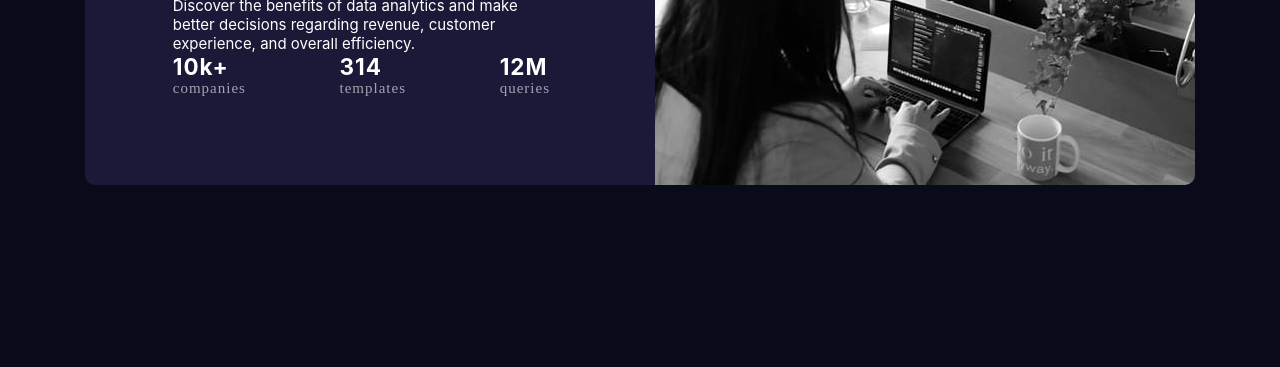
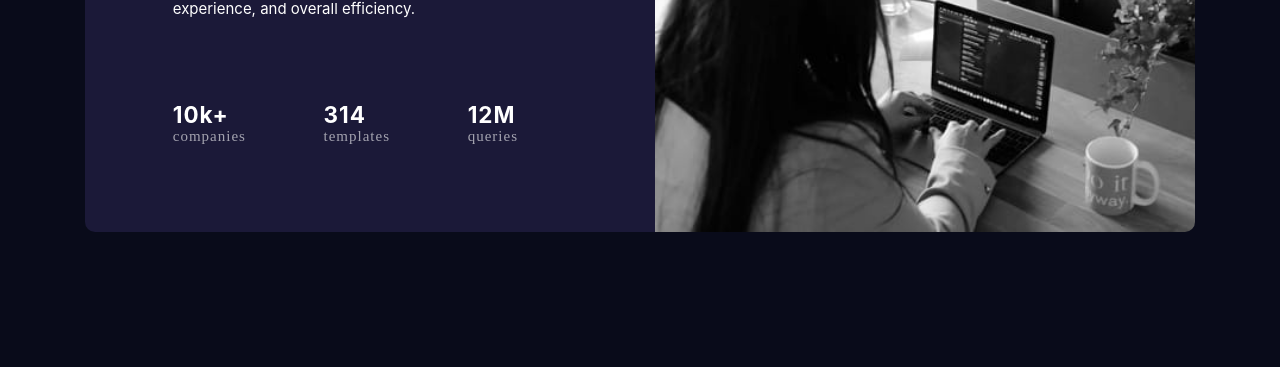
Before and after one commit to talrejakirti/talrejakirti, a plain HTML site: page Assignment/index.html in a window 1280 px wide. Shown: the part 433-800 px from the top of the page. Drawn offline with Linux system fonts and the light colour scheme; a web font is replaced by a local one.

Commit message:
Update style.css

```diff
--- a/Assignment/style.css
+++ b/Assignment/style.css
@@ -54,10 +54,10 @@ section h1{
 section h1 span{
     color:var(--prim-violet);
 }
-section .content{
+section .container{
     margin-right: 32px;
 }
-section .lead{
+section .information{
     line-height: 24px;
     margin-bottom: 80px;
 }
@@ -104,7 +104,7 @@ section ul p{
                 height: 220px;
                 width: 300px;
                 border-radius: 10px 10px 0 0;
-                background: url(images/image-header-mobile.jpg) no-repeat;
+                background: url(images/image-header-mobile.jpg);
                 background-size: contain;
              }
 
```
